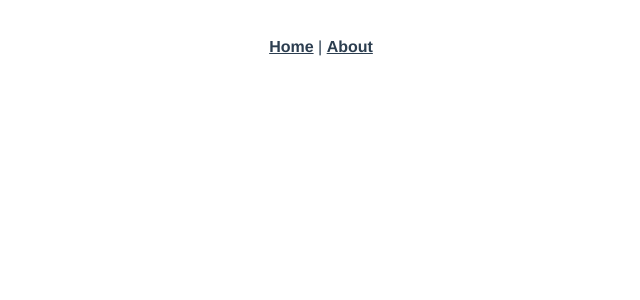
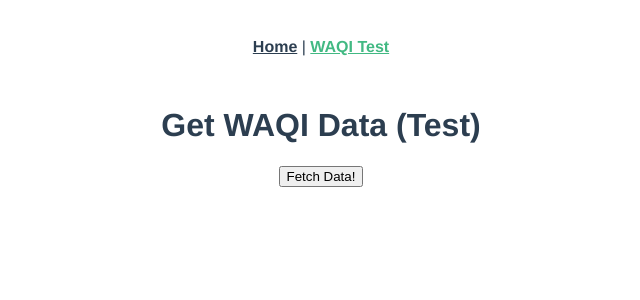
Before and after one commit to Jabatronic/vue-aqi-expt, a Vue app: page /#/waqi-test in a window 1280 px wide. Shown: the top 300 px of the page, without its empty margins (319-959 px from the left). Built offline with nearby package versions, Linux system fonts and the light colour scheme; the HTML template or start-up script is replaced by a standard one.

Commit message:
Get waqi data

```diff
--- a/src/App.vue
+++ b/src/App.vue
@@ -2,7 +2,7 @@
   <div id="app">
     <div id="nav">
       <router-link to="/">Home</router-link> |
-      <router-link to="/about">About</router-link>
+      <router-link to="/waqi-test">WAQI Test</router-link>
     </div>
     <router-view/>
   </div>
--- a/src/router/index.js
+++ b/src/router/index.js
@@ -11,12 +11,12 @@ const routes = [
     component: Home
   },
   {
-    path: '/about',
-    name: 'About',
+    path: '/waqi-test',
+    name: 'WAQI_Test',
     // route level code-splitting
     // this generates a separate chunk (about.[hash].js) for this route
     // which is lazy-loaded when the route is visited.
-    component: () => import(/* webpackChunkName: "about" */ '../views/About.vue')
+    component: () => import(/* webpackChunkName: "about" */ '../views/WAQI_Test.vue')
   }
 ]
 
--- a/src/views/About.vue
+++ /dev/null
@@ -1,35 +0,0 @@
-<template>
-  <div class="about">
-    <h1>Axios Test</h1>
-    <div
-      v-for="user in users"
-      :key="user.id"
-    >
-      <h2>{{ user.name }}</h2>
-      <p></p>
-    </div>
-    <button @click="fetchUsers">Fetch Data!</button>
-  </div>
-</template>
-
-<script>
-export default {
-  name: 'app',
-  data () {
-    return {
-      users: []
-    }
-  },
-  methods: {
-    fetchUsers: function () {
-      const baseURI = 'https://jsonplaceholder.typicode.com/users'
-      this.$http.get(baseURI)
-        .then((result) => {
-          this.users = result.data
-        }).catch((err) => {
-          console.warn('there was a problem!: ' + err.response.log)
-        })
-    }
-  }
-}
-</script>
--- /dev/null
+++ b/src/views/WAQI_Test.vue
@@ -0,0 +1,49 @@
+<template>
+  <div class="about">
+    <h1>Get WAQI Data (Test)</h1>
+    <h2>{{ city }}</h2>
+    <h2>{{ aqi }}</h2>
+    <div
+      v-for="(value, name, index) in iaqi"
+      :key="index"
+    >
+      {{ name }}: {{ value.v }}
+    </div>
+    <button @click="fetchUsers">Fetch Data!</button>
+  </div>
+</template>
+
+<script>
+export default {
+  name: 'app',
+  data () {
+    return {
+      city: '',
+      aqi: '',
+      iaqi: null
+
+    }
+  },
+  methods: {
+    fetchUsers: function () {
+      const apiUrl = 'https://api.waqi.info/feed'
+      const authToken = '19c6276b13bc059b2f5811c5037638346d286d15'
+      const station = 'Bournemouth'
+
+      const apiRequest = `${apiUrl}/${station}/?token=${authToken}`
+
+      this.$http.get(apiRequest)
+        .then((result) => {
+          this.city = result.data.data.city.name
+          this.aqi = result.data.data.aqi
+          this.iaqi = result.data.data.iaqi
+          console.log(typeof result.data.data.iaqi)
+          console.log(this.iaqi)
+          console.log(result.data.data)
+        }).catch((err) => {
+          console.warn('there was a problem!: ' + err.response.log)
+        })
+    }
+  }
+}
+</script>
```
